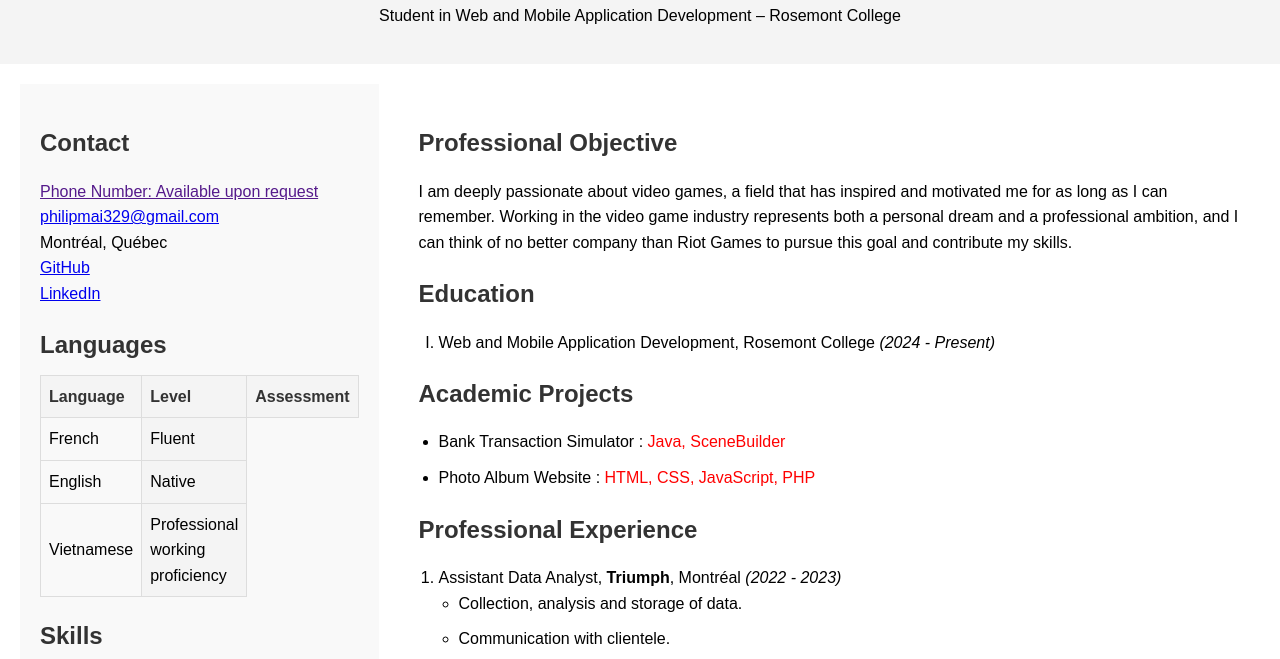
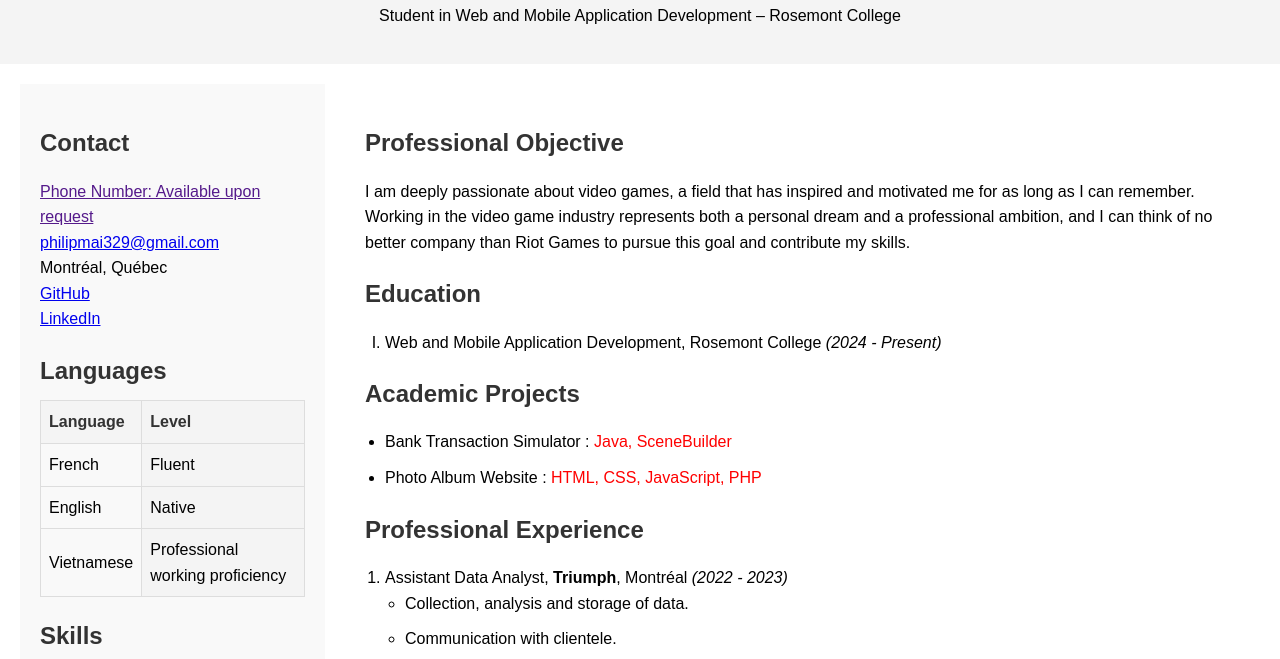
Before and after one commit to PhilipMai329/My-Resume, a plain HTML site: page index.html in a window 1280 px wide. Shown: the part 106-765 px from the top of the page. Drawn offline with Linux system fonts and the light colour scheme.

Commit message:
fixing sidebar

```diff
--- a/index.html
+++ b/index.html
@@ -34,7 +34,6 @@
                     <tr>
                         <th>Language</th>
                         <th>Level</th>
-                        <th>Assessment</th>
                     </tr>
                     <tr>
                         <td>French</td>
```
